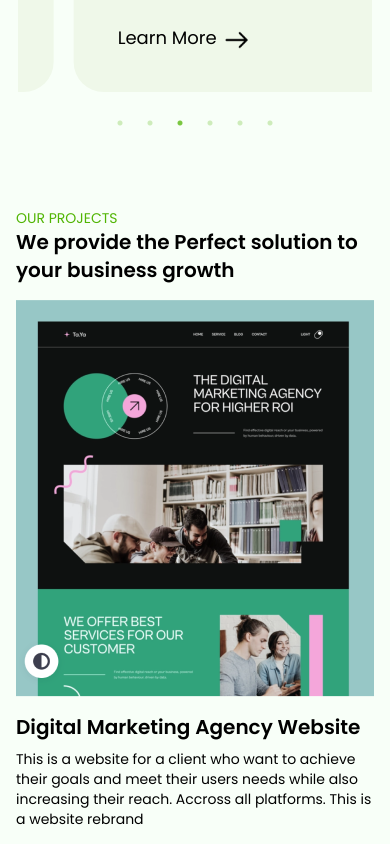
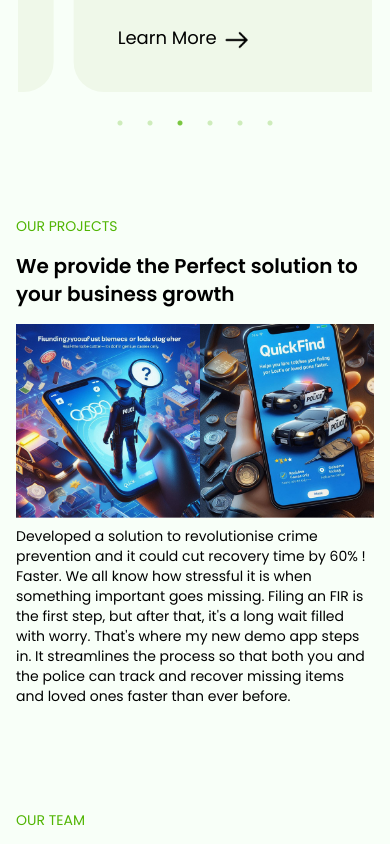
Before and after one commit to BlinkFind/BlinkFind-Website, a Next.js app in the folder frontend/: page / in a window 390 px wide. Shown: the part 1160-2004 px from the top of the page. Built offline with nearby package versions, Linux system fonts and the light colour scheme.

Commit message:
I have corrected the project showcase section

```diff
--- a/frontend/src/components/ShowcaseProject.jsx
+++ b/frontend/src/components/ShowcaseProject.jsx
@@ -4,48 +4,46 @@
 const ShowcaseProject = () => {
   return (
     <div id="Projects">
-      <div className="lg:pt-24 lg:ml-28 mt-20 ml-4 mr-4 lg:mr-28 lg:mb-20">
-        <h1 className="font-poppins text-[#51B504] text-sm lg:text-xl font-medium lg:font-semibold ">
+      <div className="pt-20 md:pt-16 lg:pt-24 ml-4 md:ml-10 lg:ml-28 mr-4 md:mr-10 lg:mr-28 ">
+        <h1 className="font-poppins text-[#51B504] text-sm md:text-lg lg:text-xl font-medium lg:font-semibold">
           OUR PROJECTS
         </h1>
-        <h2 className="hidden lg:block font-bold text-xl lg:text-3xl   lg:mt-8">
-          <span mt-1> We provide the Perfect Solution</span> <br />
-          <span className="lg:mt-2">to your business growth</span>
+        <h2 className="hidden md:block font-bold text-xl md:text-2xl lg:text-3xl mt-4 md:mt-6 lg:mt-8">
+          <span>We provide the Perfect Solution</span>
+          <br />
+          <span>to your business growth</span>
         </h2>
 
-        <h2 className="lg:hidden font-bold text-xl lg:text-3xl   lg:mt-8">
-          <span mt-1>
-            {" "}
-            We provide the Perfect solution to your business growth
-          </span>
+        <h2 className="md:hidden font-bold text-xl mt-4">
+          We provide the Perfect solution to your business growth
         </h2>
 
         <Image
-          className="hidden lg:block mt-16"
-          src="/showcase.png"
+          className="hidden md:block mt-10 md:mt-8 lg:mt-16"
+          src="/projectShowcase.png"
           height={600}
           width={1240}
+          alt="Project Showcase Desktop"
+        />
+        <Image
+          className="md:hidden mt-4"
+          src="/projectShowcaseMobile.png"
+          height={600}
+          width={500}
+          alt="Project Showcase Mobile"
         />
 
-        <Image
-          className="lg:hidden  mt-4"
-          src="/showcasemobile.png"
-          height={600}
-          width={500}
-        />
+<h2 className="hidden md:block font-bold text-xl md:text-2xl lg:text-3xl mt-4 md:mt-6 lg:mt-8">
+        Lost Your Car, Bike, or Even Loved One? What If You Could Find Them Faster?
+        </h2>
 
-        <h1 className=" font-bold text-xl lg:text-[40px]  lg:mt-14 mt-4">
-          Digital Marketing Agency Website
-        </h1>
+        <p className="md:hidden text-sm mt-2 lg:mt-8">
+         Developed a solution to revolutionise crime prevention and it could cut recovery time by 60% ! Faster. We all know how stressful it is when something important goes missing. Filing an FIR is the first step, but after that, it&apos;s a long wait filled with worry. That&apos;s where my new demo app steps in. It streamlines the process so that both you and the police can track and recover missing items and loved ones faster than ever before.
 
-        <p className="lg:hidden text-sm mt-2 lg:mt-8">
-          This is a website for a client who want to achieve their goals and
-          meet their users needs while also increasing their reach. Accross all
-          platforms. This is a website rebrand
         </p>
-        <div className="hidden lg:block text-2xl mt-8 font-poppins">
-          <p>This is a website for a client who want to achieve their goals and meet their users needs while also increasing their reach. Accross all platforms. This is a website rebrand</p>
-        </div>
+        <p className="hidden md:block text-base md:text-lg lg:text-xl mt-6 md:mt-8 font-poppins">
+        Developed a solution to revolutionise crime prevention  and it could cut recovery time by 60%! Faster. We all know how stressful it is when something important goes missing. Filing an FIR is the first step, but after that, it&apos;s a long wait filled with worry. That&apos;s where my new demo app steps in. It streamlines the process so that both you and the police can track and recover missing items and loved ones faster than ever before.
+        </p>
       </div>
     </div>
   );
```
Also changed, not shown: frontend/public/projectShowcaseMobile.png (added), 1 other file (tests, documents, lock files or other folders).
